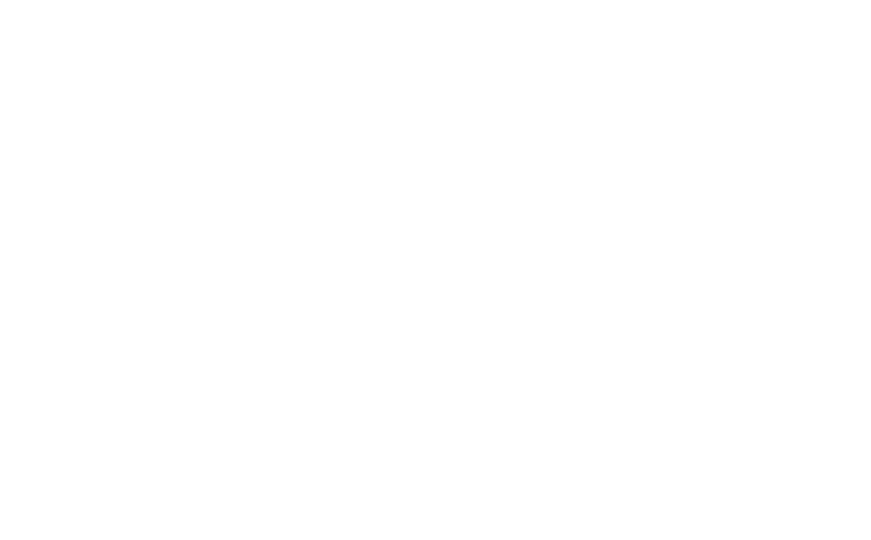
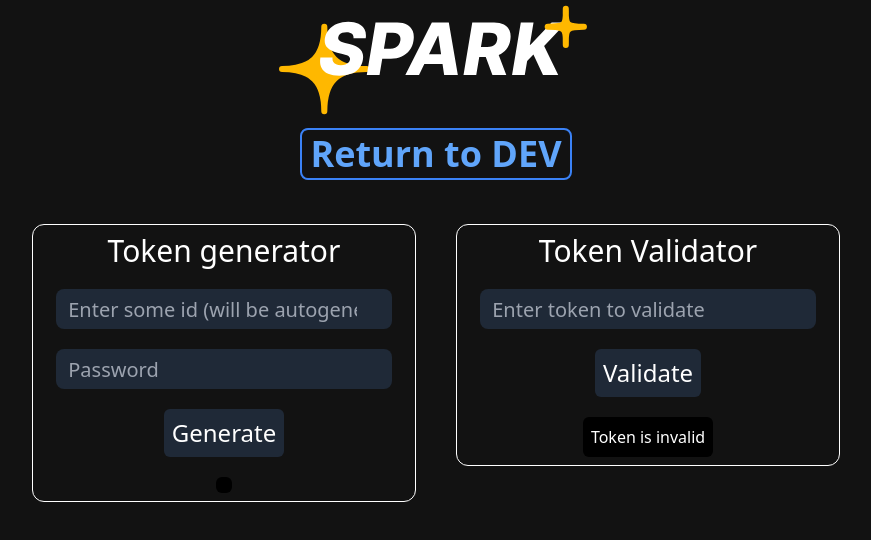
Before and after one commit to TheSparkApp/frontend, a Next.js app: page /dev/auth-test in a window 1280 px wide. Before the commit this address had no page. Shown: the top 540 px of the page, without its empty margins (204-1075 px from the left). Built offline with nearby package versions, Linux system fonts and the light colour scheme.

Commit message:
UI Update + Dev auth testing with tokens
<@552166573826375700> MACH EINE BESCHREIBUNG UWU bei der devcard

```diff
--- a/package.json
+++ b/package.json
@@ -10,7 +10,9 @@
   },
   "dependencies": {
     "axios": "^1.6.8",
+    "crypto": "^1.0.1",
     "framer-motion": "^11.1.7",
+    "js-base64": "^3.7.7",
     "next": "14.2.2",
     "react": "^18",
     "react-dom": "^18",
--- a/src/app/auth/login/page.tsx
+++ b/src/app/auth/login/page.tsx
@@ -1,3 +1,4 @@
 export default function AuthPage() {
+	//Wenn eingeloggt auf /home/
 	return <div>Auth page TODO</div>
 }
--- a/src/app/auth/register/page.tsx
+++ b/src/app/auth/register/page.tsx
@@ -1,3 +1,4 @@
 export default function AuthPage() {
+	//Wenn eingeloggt auf /home/
 	return <div>Auth page TODO</div>
 }
--- a/src/app/auth/two-factor/page.tsx
+++ b/src/app/auth/two-factor/page.tsx
@@ -1,3 +1,4 @@
 export default function AuthPage() {
+	//Wenn eingeloggt auf /home/
 	return <div>Auth page TODO</div>
 }
--- a/src/app/auth/verify-email/page.tsx
+++ b/src/app/auth/verify-email/page.tsx
@@ -1,3 +1,4 @@
 export default function AuthPage() {
+	//Wenn eingeloggt auf /home/
 	return <div>Auth page TODO</div>
 }
--- /dev/null
+++ b/src/app/dev/auth-test/page.tsx
@@ -0,0 +1,88 @@
+"use client";
+import React, { useState } from "react";
+import crypto from 'crypto';
+import { Base64 } from 'js-base64';
+import generateToken, { validateToken } from "./tokenGen";
+import { LOGO } from "@/components/LOGO";
+import { ThemeContext } from "@/components/ThemeProvider";
+
+function Page() {
+    const [id, setId] = useState<number | null>(null);
+    const [password, setPassword] = useState("");
+    const [token, setToken] = useState("");
+    const [validationResult, setValidationResult] = useState(false);
+    const theme = React.useContext(ThemeContext);
+
+    const handleGenerateToken = () => {
+        if (id !== null && password !== "") {
+            const accountCreation = "2024-06-03T21:50:13.236Z";
+            const newToken = generateToken(id, password, accountCreation);
+            setToken(newToken);
+            setValidationResult(false);
+        }
+    };
+
+    const handleValidateToken = () => {
+        if (token !== "" && password !== "") {
+            const accountCreation = "2024-06-03T21:50:13.236Z";
+            const isValid = validateToken(token, password, accountCreation);
+            setValidationResult(isValid);
+        }
+    };
+
+    return (
+        <main className="w-full h-screen flex flex-col overflow-hidden transition-all ease-in duration-75" style={{ background: theme?.theme.colors.background }}>
+            <div className="w-full items-center justify-center flex">
+                <LOGO width="320px" height="120px" white={!theme?.theme.colors.logo_white} />
+            </div>
+            <div className="h-fit w-full flex flex-col justify-center items-center">
+				<a href="/dev" className="text-center text-4xl font-black mt-2 text-blue-400 border-2 border-blue-500 border-solid cursor-pointer w-fit p-1 pl-2 pr-2 rounded-lg hover:bg-blue-900 transition-all">Return to DEV</a>
+                <div className="w-full h-full flex flex-row items-start justify-center pl-10 pr-10 gap-10 mt-10 flex-wrap">
+                    <div className="border-[1px] rounded-xl border-white border-solid p-2 w-96 flex flex-col items-center mt-1">
+                        <h1 className="text-white text-3xl">Token generator</h1>
+                        <input
+                            type="number"
+                            placeholder="Enter some id (will be autogenerated)"
+                            value={id || ""}
+                            onChange={(e) => setId(Number(e.target.value))}
+                            className="mt-5 rounded-lg w-11/12 h-10 text-white bg-gray-800 pl-3 pr-5 outline-none text-xl"
+                        />
+                        <input
+                            type="password"
+                            placeholder="Password"
+                            value={password}
+                            onChange={(e) => setPassword(e.target.value)}
+                            className="mt-5 rounded-lg w-11/12 h-10 text-white bg-gray-800 pl-3 pr-5 outline-none text-xl"
+                        />
+                        <div
+                            onClick={handleGenerateToken}
+                            className="mt-5 p-2 bg-gray-800 rounded-md text-2xl text-white cursor-pointer hover:bg-gray-700 select-none"
+                        >
+                            Generate
+                        </div>
+                        <p className="text-white mt-5 p-2 bg-black rounded-md">{token}</p>
+                    </div>
+                    <div className="border-[1px] rounded-xl border-white border-solid p-2 w-96 flex flex-col items-center mt-1">
+                        <h1 className="text-white text-3xl">Token Validator</h1>
+                        <input
+                            type="text"
+                            placeholder="Enter token to validate"
+                            value={token}
+                            onChange={(e) => setToken(e.target.value)}
+                            className="mt-5 rounded-lg w-11/12 h-10 text-white bg-gray-800 pl-3 pr-5 outline-none text-xl"
+                        />
+                        <div
+                            onClick={handleValidateToken}
+                            className="mt-5 p-2 bg-gray-800 rounded-md text-2xl text-white cursor-pointer hover:bg-gray-700 select-none"
+                        >
+                            Validate
+                        </div>
+                        <p className="text-white mt-5 p-2 bg-black rounded-md">{validationResult ? "Token is valid" : "Token is invalid"}</p>
+                    </div>
+                </div>
+            </div>
+        </main>
+    );
+}
+
+export default Page;
--- /dev/null
+++ b/src/app/dev/auth-test/tokenGen.tsx
@@ -0,0 +1,44 @@
+import crypto from 'crypto';
+import { Base64 } from 'js-base64';
+
+export default function generateToken(id: number, password: string, accountCreation: string): string {
+    const expiryDate = new Date();
+    expiryDate.setUTCDate(expiryDate.getUTCDate() + 30);
+    const encodedId = Base64.encode(id.toString());
+    const encodedExpiryDate = Base64.encode(expiryDate.toISOString());
+    const hashedPassword = crypto.createHash('sha512').update(password).digest('hex');
+    const hashedAccountCreation = crypto.createHash('sha512').update(accountCreation).digest('hex');
+    const combinedHash = crypto.createHash('sha512').update(hashedPassword + hashedAccountCreation).digest('hex');
+    const token = `DO_NOT_SHARE_THIS_TOKEN_${encodedId}.${encodedExpiryDate}.${combinedHash}`;
+
+    return token;
+}
+
+export function validateToken(token: string, password: string, accountCreation: string): boolean {
+    const tokenPrefix = "DO_NOT_SHARE_THIS_TOKEN_";
+    if (!token.startsWith(tokenPrefix)) {
+        return false;
+    }
+    const actualToken = token.slice(tokenPrefix.length);
+    const parts = actualToken.split('.');
+    if (parts.length !== 3) {
+        return false;
+    }
+    const [encodedId, encodedExpiryDate, tokenHash] = parts;
+    const id = Base64.decode(encodedId);
+    const expiryDateStr = Base64.decode(encodedExpiryDate);
+    const expiryDate = new Date(expiryDateStr);
+    const now = new Date();
+    if (expiryDate <= now) {
+        return false;
+    }
+    const hashedPassword = crypto.createHash('sha512').update(password).digest('hex');
+    const hashedAccountCreation = crypto.createHash('sha512').update(accountCreation).digest('hex');
+    const combinedHash = crypto.createHash('sha512').update(hashedPassword + hashedAccountCreation).digest('hex');
+
+    if (tokenHash !== combinedHash) {
+        return false;
+    }
+
+    return true;
+}
--- a/src/app/dev/page.tsx
+++ b/src/app/dev/page.tsx
@@ -14,8 +14,9 @@
 				<br></br>
 				<br></br>
 				<h1 className="text-white font-bold text-5xl text-center">DEV</h1>
-				<div className="w-11/12 mt-10 items-center justify-center flex flex-row flex-wrap">
-					<a href="/dev/themes" className="text-center text-4xl font-black mt-2 no-underline mb-5 text-blue-400 border-2 border-blue-500 border-solid cursor-pointer w-fit p-1 pl-2 pr-2 rounded-lg hover:bg-blue-900 transition-all">Themes</a>
+				<div className="w-11/12 mt-10 items-center justify-center flex flex-row flex-wrap gap-5">
+				<a href="/dev/themes" className="text-center text-4xl font-black mt-2 no-underline mb-5 text-blue-400 border-2 border-blue-500 border-solid cursor-pointer w-fit p-1 pl-2 pr-2 rounded-lg hover:bg-blue-900 transition-all">Themes</a>
+					<a href="/dev/auth-test" className="text-center text-4xl font-black mt-2 no-underline mb-5 text-blue-400 border-2 border-blue-500 border-solid cursor-pointer w-fit p-1 pl-2 pr-2 rounded-lg hover:bg-blue-900 transition-all">Auth tests</a>
 				</div>
 			</main>
 		</div>
```
Also changed, not shown: src/app/page.tsx (+14 -11 lines), 2 other files (tests, documents, lock files or other folders).
